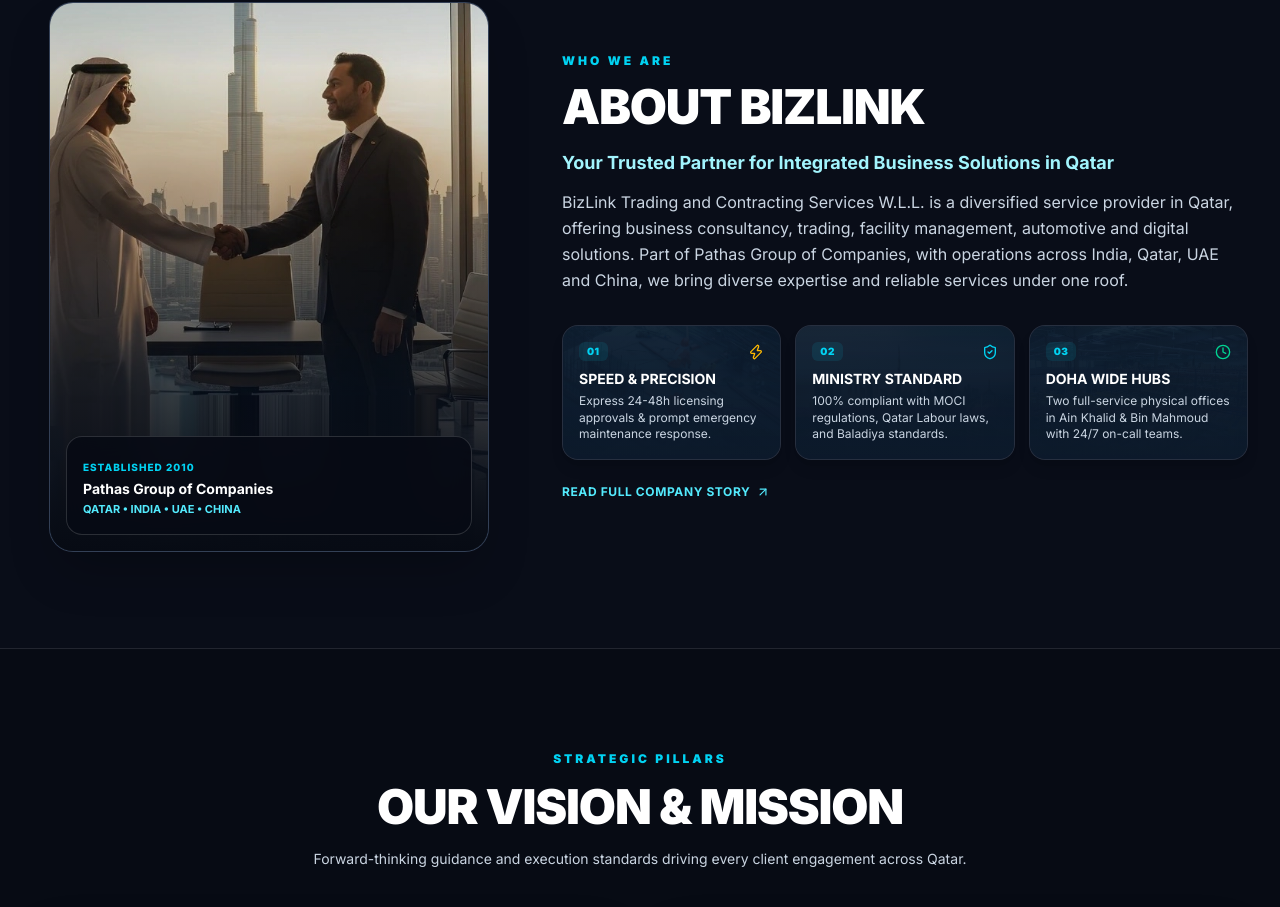
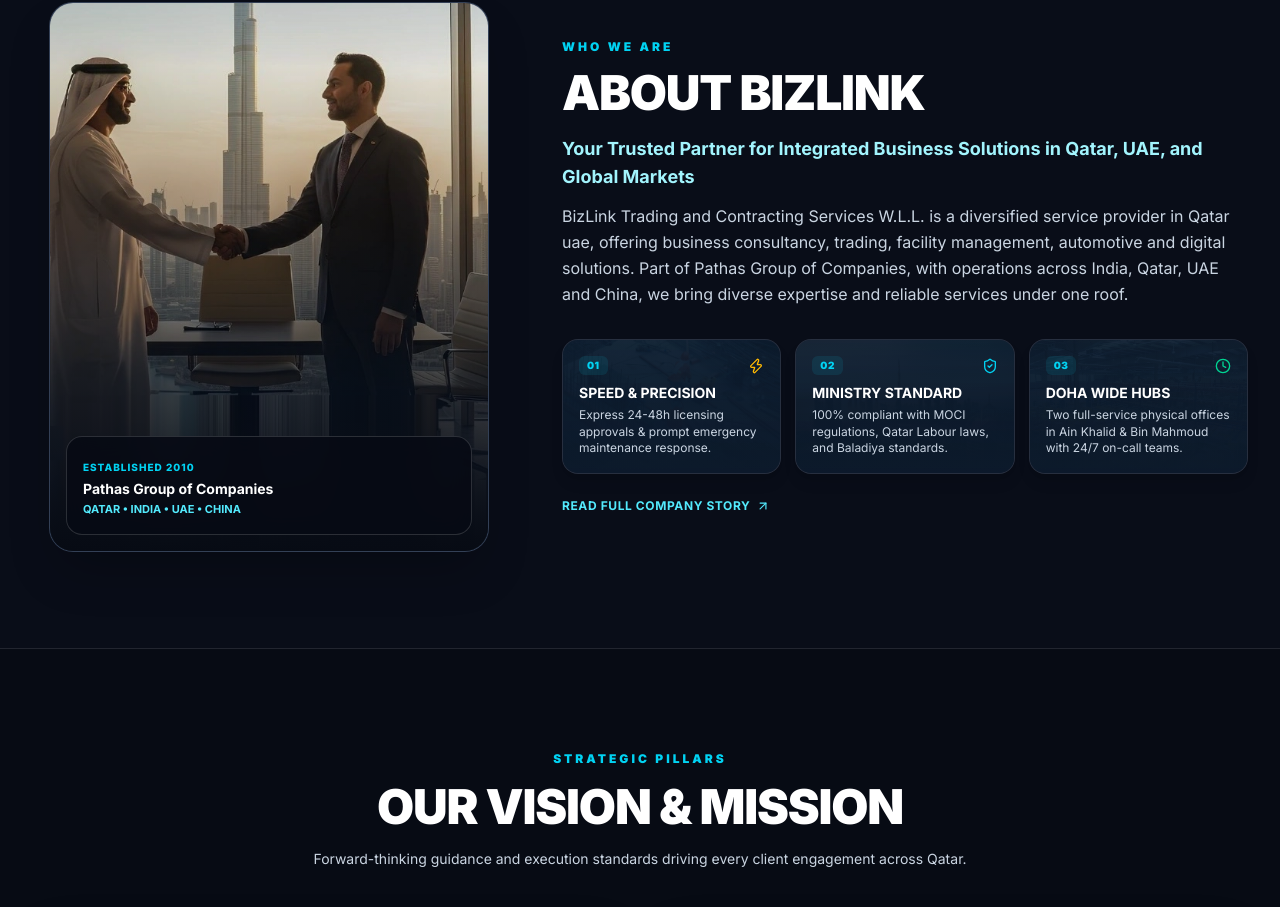
Before and after one commit to Althafx17/bizlink, a Next.js app: page / in a window 1280 px wide. Shown: the part 947-1854 px from the top of the page. Built offline with nearby package versions, Linux system fonts and the light colour scheme; no server answers.

Commit message:
chore(content): format aboutSubhead copy

```diff
--- a/content/company.ts
+++ b/content/company.ts
@@ -11,9 +11,9 @@ export const company = {
   subTagline: "One Roof. Multiple Solutions. One Trusted Partner.",
   intro:
     "Biz Link Trading and Contracting Services WLL provides comprehensive enterprise and personal solutions across Business & Corporate, Digital & Creative, Trading & Supply, Facility Management, and Automotive Care in Qatar.",
-  aboutSubhead: "Your Trusted Partner for Integrated Business Solutions in Qatar",
+  aboutSubhead: "Your Trusted Partner for Integrated Business Solutions in Qatar, UAE, and Global Markets",
   about:
-    "BizLink Trading and Contracting Services W.L.L. is a diversified service provider in Qatar, offering business consultancy, trading, facility management, automotive and digital solutions. Part of Pathas Group of Companies, with operations across India, Qatar, UAE and China, we bring diverse expertise and reliable services under one roof.",
+    "BizLink Trading and Contracting Services W.L.L. is a diversified service provider in Qatar uae, offering business consultancy, trading, facility management, automotive and digital solutions. Part of Pathas Group of Companies, with operations across India, Qatar, UAE and China, we bring diverse expertise and reliable services under one roof.",
   aboutParagraph2:
     "Since 2010, we have been committed to simplifying business operations and delivering quality products and professional solutions to individuals and organizations.",
   email: "info@bizlinkqatar.com",
```
